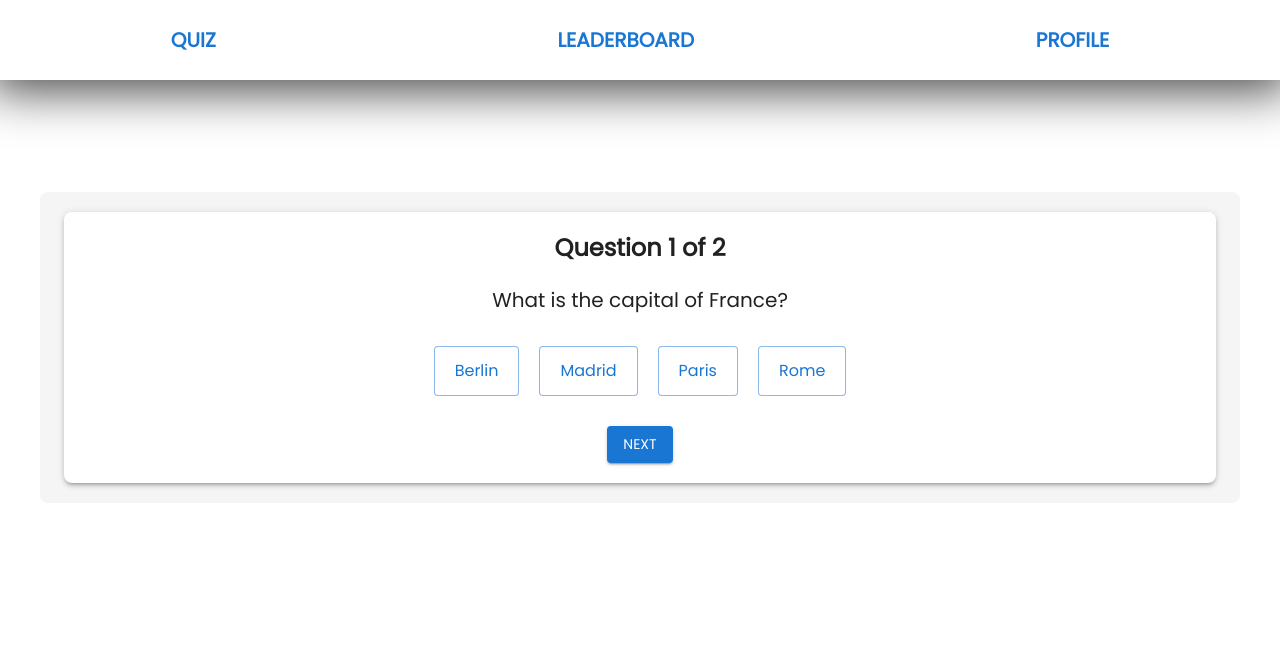
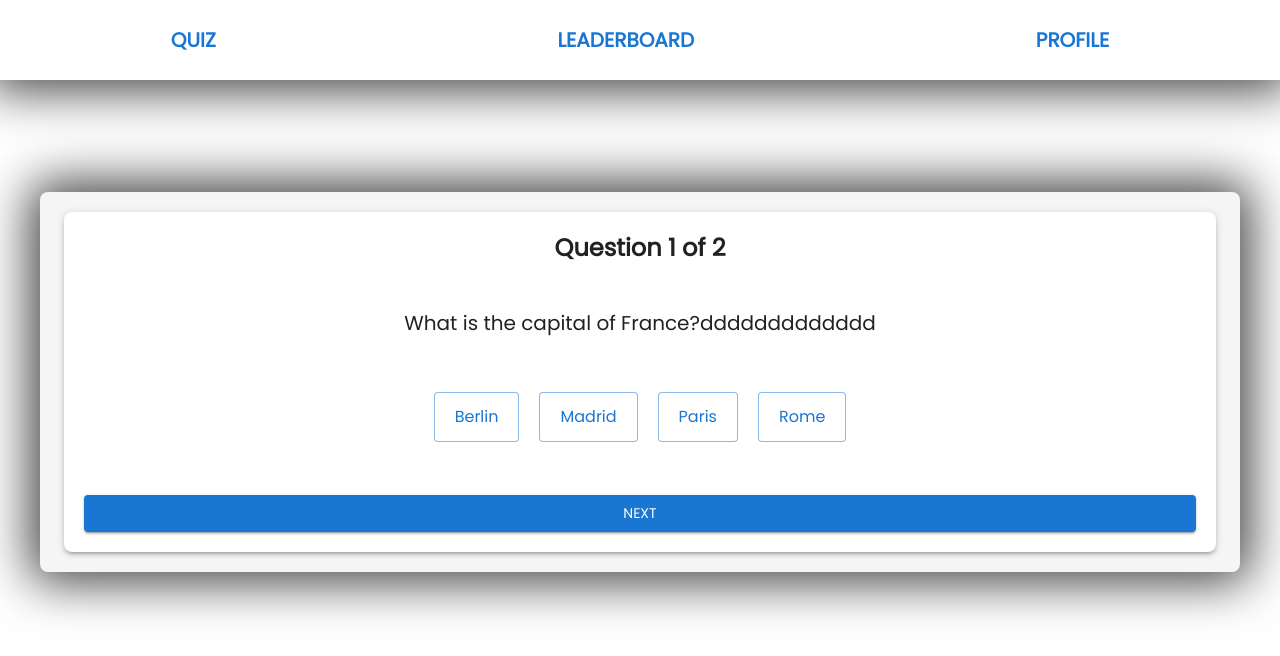
Before and after one commit to zakaria-mourtaban/react-quizapp, a React (Create React App) app: page / in a window 1280 px wide. Shown: the top 656 px of the page. Built offline with nearby package versions, Linux system fonts and the light colour scheme.

Commit message:
fixed overflow issue in quiz

```diff
--- a/src/App.js
+++ b/src/App.js
@@ -16,14 +16,15 @@ const theme = createTheme({
 
 const sampleQuestions = [
 	{
-	  question: "What is the capital of France?",
-	  options: ["Berlin", "Madrid", "Paris", "Rome"],
+		question: "What is the capital of France?ddddddddddddd",
+		options: ["Berlin", "Madrid", "Paris", "Rome"],
 	},
 	{
-	  question: "What is 2 + 2?",
-	  options: ["3", "4", "5", "6"],
+		question:
+			"What is 2 + 2?ddddddddddddddddddddddddddddddddddddddddddddddddddddddddddddddddddddddddddddddddddd",
+		options: ["3", "4", "5", "6"],
 	},
-  ];
+];
 
 const App = () => {
 	return (
--- a/src/pages/quiz/quiz.jsx
+++ b/src/pages/quiz/quiz.jsx
@@ -27,16 +27,32 @@ const Quiz = ({ questions }) => {
 				textAlign: "center",
 				maxWidth: "600px",
 				marginTop: "15%",
+				boxShadow: "0px 0px 50px 10px rgba(0, 0, 0, 0.75)",
+				height: "auto",
 			}}
 		>
 			<Paper
 				elevation={3}
-				sx={{ padding: "20px", backgroundColor: "#ffffff", borderRadius: "8px" }}
+				sx={{
+					padding: "20px",
+					backgroundColor: "#ffffff",
+					borderRadius: "8px",
+					minHeight: "300px",
+					display: "flex",
+					flexDirection: "column",
+					justifyContent: "space-between",
+				}}
 			>
-				<Typography variant="h5" sx={{ marginBottom: "20px", fontWeight: "bold" }}>
+				<Typography
+					variant="h5"
+					sx={{ marginBottom: "20px", fontWeight: "bold", wordWrap: "break-word" }}
+				>
 					Question {currentQuestion + 1} of {questions.length}
 				</Typography>
-				<Typography variant="h6" sx={{ marginBottom: "20px" }}>
+				<Typography
+					variant="h6"
+					sx={{ marginBottom: "20px", wordWrap: "break-word" }}
+				>
 					{questions[currentQuestion].question}
 				</Typography>
 				<Box>
@@ -51,6 +67,10 @@ const Quiz = ({ questions }) => {
 								textTransform: "none",
 								backgroundColor: selectedOption === option ? "primary.main" : "#ffffff",
 								color: selectedOption === option ? "#ffffff" : "primary.main",
+								":hover": {
+									backgroundColor: "primary.light",
+								},
+								wordWrap: "break-word",
 							}}
 							onClick={() => handleOptionClick(option)}
 						>
```
